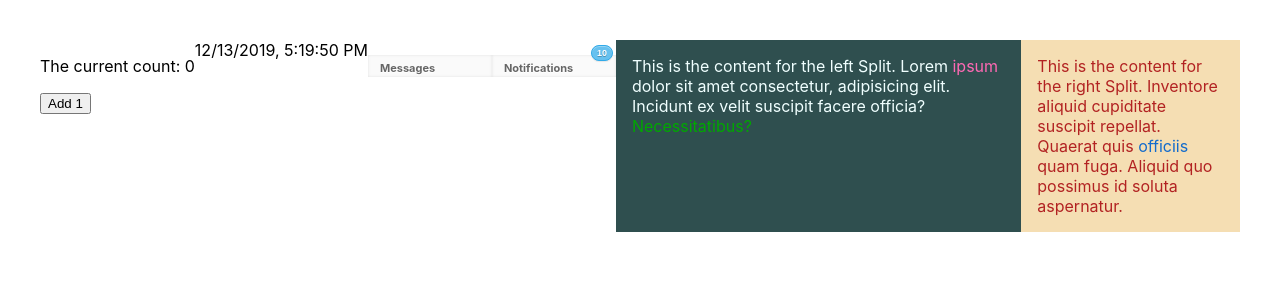
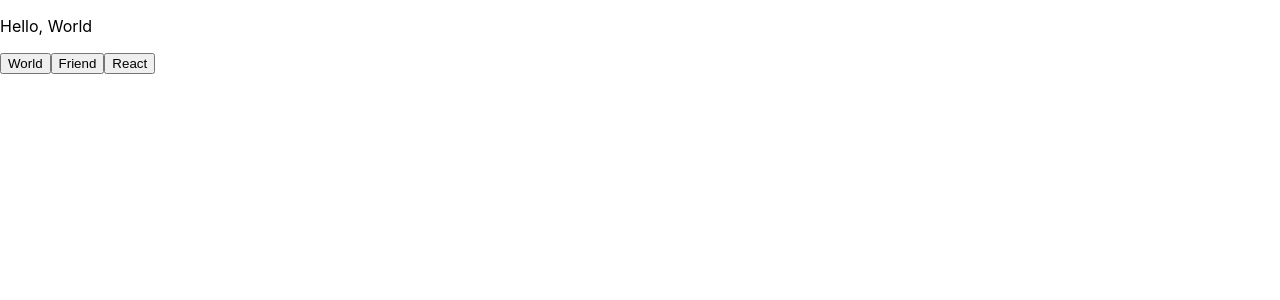
Before and after one commit to bix6/react-playground, a React (Create React App) app: page / in a window 1280 px wide. Shown: the top 300 px of the page. Built offline with nearby package versions, Linux system fonts and the light colour scheme.

Commit message:
add HelloWorld

```diff
--- a/src/index.js
+++ b/src/index.js
@@ -1,6 +1,8 @@
 import React from 'react';
 import ReactDOM from 'react-dom';
-import App from './App';
+// import App from './App';
 import './index.css';
+import HelloWorld from './state-drills/HelloWorld';
 
-ReactDOM.render(<App />, document.getElementById('root'));
+// ReactDOM.render(<App />, document.getElementById('root'));
+ReactDOM.render(<HelloWorld />, document.getElementById('root'));
--- /dev/null
+++ b/src/state-drills/HelloWorld.js
@@ -0,0 +1,34 @@
+import React from 'react';
+
+class HelloWorld extends React.Component {
+    state = {
+        who: 'World'
+    }
+    handleWorld = () => {
+        this.setState({who: 'World'});
+    }
+    handleFriend = () => {
+        this.setState({who: 'Friend'})
+    }
+    handleReact = () => {
+        this.setState({who: 'React'})
+    }
+    render() {
+        return (
+            <div>
+                <p>Hello, {this.state.who}</p>
+                <button onClick={this.handleWorld}>
+                    World
+                </button>
+                <button onClick={this.handleFriend}>
+                    Friend
+                </button>
+                <button onClick={this.handleReact}>
+                    React
+                </button>
+            </div>
+        )
+    }
+}
+
+export default HelloWorld;
```
